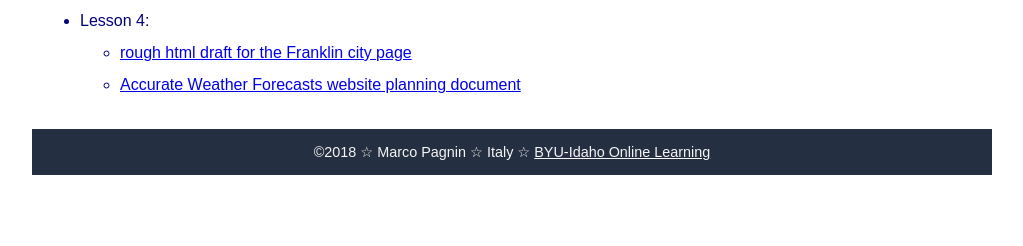
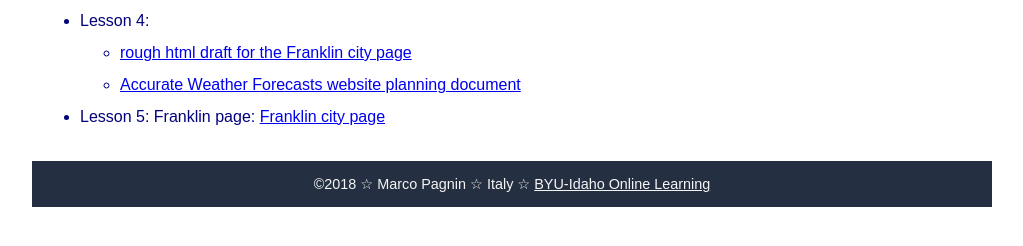
Before and after one commit to mpagnin/mpagnin.github.io, a plain HTML site: page index.html in a window 1280 px wide. Shown: the part 242-488 px from the top of the page, without its empty margins (128-1151 px from the left). Drawn offline with nearby package versions, Linux system fonts and the light colour scheme.

Commit message:
I added lesson 5 folder

```diff
--- a/index.html
+++ b/index.html
@@ -28,6 +28,7 @@
                 <li><a href="assignments/lesson-4/awf-website-planning-document.pdf">Accurate Weather Forecasts website planning document</a></li>
             </ul>
         </li>
+        <li>Lesson 5: Franklin page: <a href="assignments/lesson-4/franklin-4.html"> Franklin city page</a></li>
     </ul>
 </main>
 <footer>
```
